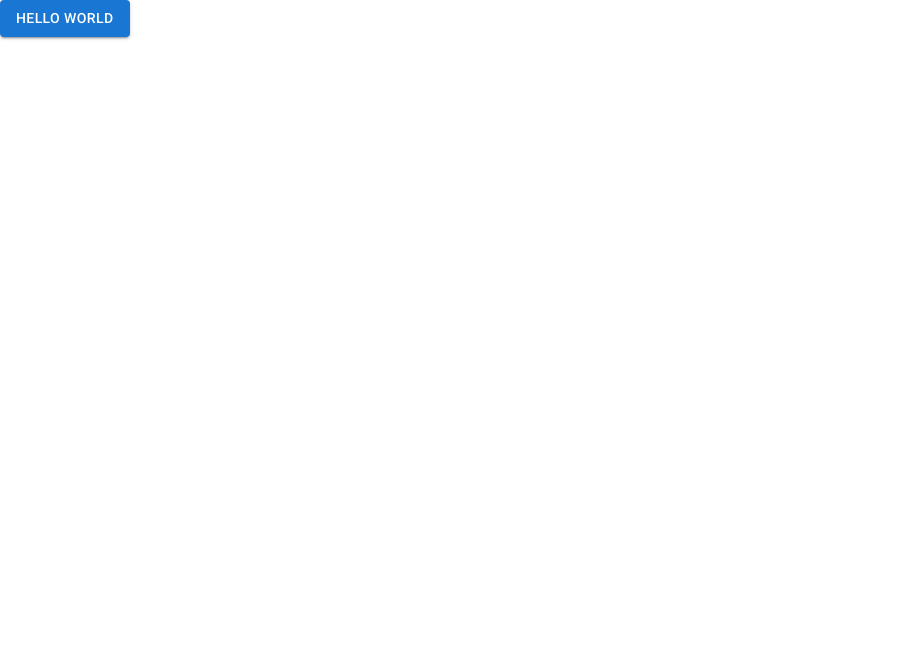
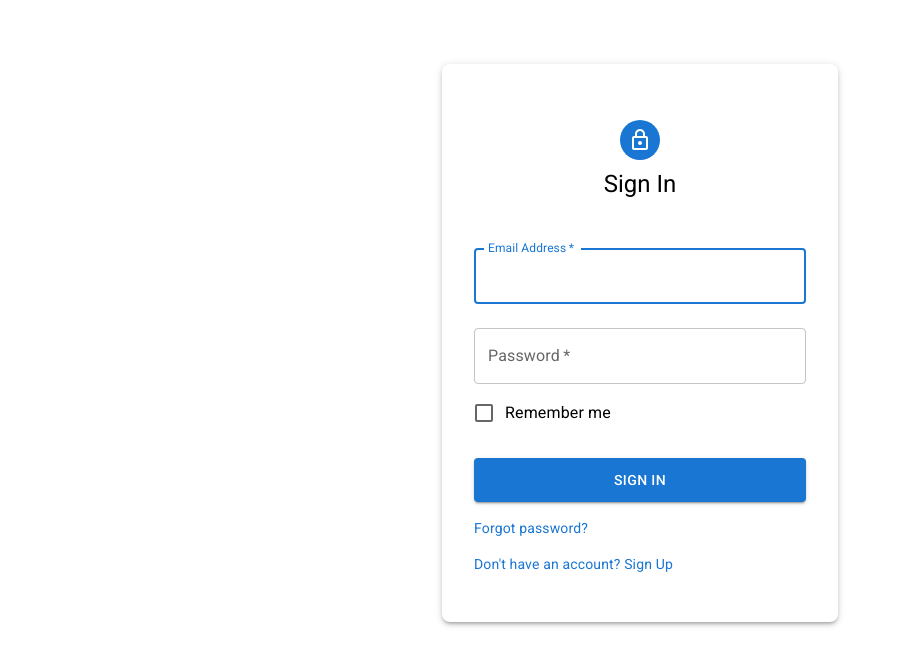
Before and after one commit to Akaiokaa/component-libraries, a React (Vite) app: page / in a window 1280 px wide. Shown: the top 666 px of the page, without its empty margins (0-903 px from the left). Built offline with nearby package versions, Linux system fonts and the light colour scheme.

Commit message:
add sign in form with default theme

```diff
--- a/index.html
+++ b/index.html
@@ -1,13 +1,23 @@
 <!doctype html>
 <html lang="en">
+
 <head>
   <meta charset="UTF-8" />
   <link rel="icon" type="image/svg+xml" href="/favicon.svg" />
   <meta name="viewport" content="width=device-width, initial-scale=1.0" />
+  <!-- Fonts to support Material Design -->
+  <link rel="preconnect" href="https://fonts.googleapis.com" />
+  <link rel="preconnect" href="https://fonts.gstatic.com" crossorigin />
+  <link rel="stylesheet"
+    href="https://fonts.googleapis.com/css2?family=Inter:ital,opsz,wght@0,14..32,100..900;1,14..32,100..900&family=Roboto:ital,wght@0,100;0,300;0,400;0,500;0,700;0,900;1,100;1,300;1,400;1,500;1,700;1,900&display=swap" />
+  <!-- Icons to support Material Design -->
+  <link rel="stylesheet" href="https://fonts.googleapis.com/icon?family=Material+Icons" />
   <title>component-libraries</title>
 </head>
+
 <body>
   <div id="root"></div>
   <script type="module" src="/src/main.jsx"></script>
 </body>
+
 </html>
--- a/src/App.jsx
+++ b/src/App.jsx
@@ -1,10 +1,11 @@
-import ButtonUsage from './ButtonUsage.jsx'
+import DefaultSignIn from './SignInDefault.jsx'
 import './App.css'
+// import SignInCustom from './SignInCustom.jsx'
 
 function App() {
   return (
     <>
-      <ButtonUsage />
+      <DefaultSignIn />
     </>
   )
 }
--- /dev/null
+++ b/src/SignInDefault.jsx
@@ -0,0 +1,97 @@
+import {
+  Container,
+  Box,
+  Typography,
+  TextField,
+  Button,
+  FormControlLabel,
+  Checkbox,
+  Link,
+  Grid
+} from '@mui/material';
+import LockOutlinedIcon from '@mui/icons-material/LockOutlined';
+import Avatar from '@mui/material/Avatar';
+
+export default function SignIn() {
+
+  return (
+    <Container component="main" maxWidth="xs">
+      <Box
+        sx={{
+          marginTop: 8,
+          display: 'flex',
+          flexDirection: 'column',
+          alignItems: 'center',
+          boxShadow: 3,
+          borderRadius: 2,
+          px: 4,
+          py: 6,
+          backgroundColor: 'background.paper',
+        }}
+      >
+        {/* Icon Header */}
+        <Avatar sx={{ m: 1, bgcolor: 'primary.main' }}>
+          <LockOutlinedIcon />
+        </Avatar>
+        <Typography component="h1" variant="h5" sx={{ mb: 3 }}>
+          Sign In
+        </Typography>
+
+        {/* Sign In Form */}
+        <Box component="form" noValidate sx={{ mt: 1 }}>
+          <TextField
+            margin="normal"
+            required
+            fullWidth
+            id="email"
+            label="Email Address"
+            name="email"
+            autoComplete="email"
+            autoFocus
+          />
+          <TextField
+            margin="normal"
+            required
+            fullWidth
+            name="password"
+            label="Password"
+            type="password"
+            id="password"
+            autoComplete="current-password"
+          />
+          <FormControlLabel
+            control={
+              <Checkbox
+                name="rememberMe"
+                color="primary"
+              />
+            }
+            label="Remember me"
+          />
+          <Button
+            type="submit"
+            fullWidth
+            variant="contained"
+            sx={{ mt: 3, mb: 2, py: 1.2 }}
+          >
+            Sign In
+          </Button>
+
+          {/* Footer Links */}
+          <Grid container>
+            <Grid item xs>
+              <Link href="#" variant="body2" underline="hover"  sx={{ mr: 2, display: 'block', mb: 2}}>
+                Forgot password?
+              </Link>
+            </Grid>
+            <Grid item>
+              <Link href="#" variant="body2" underline="hover" sx={{ mr: 2, mt: 5}}>
+                {"Don't have an account? Sign Up"}
+              </Link>
+            </Grid>
+          </Grid>
+        </Box>
+      </Box>
+    </Container>
+  );
+}
```
Lines whose indentation alone changed are shown as unchanged.
